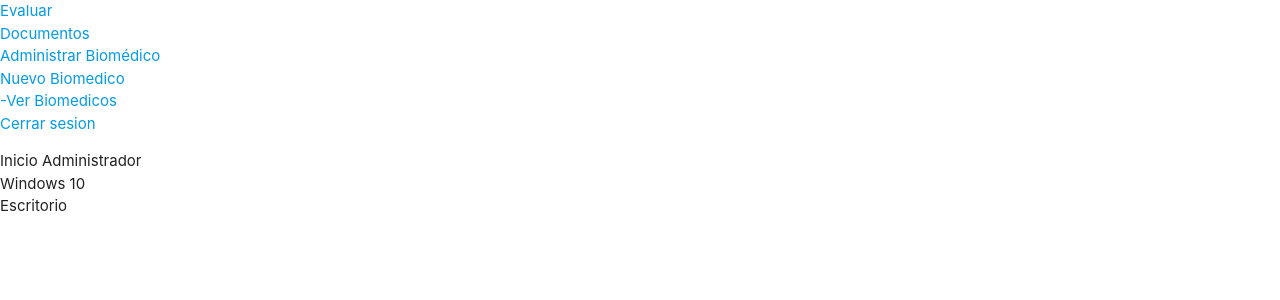
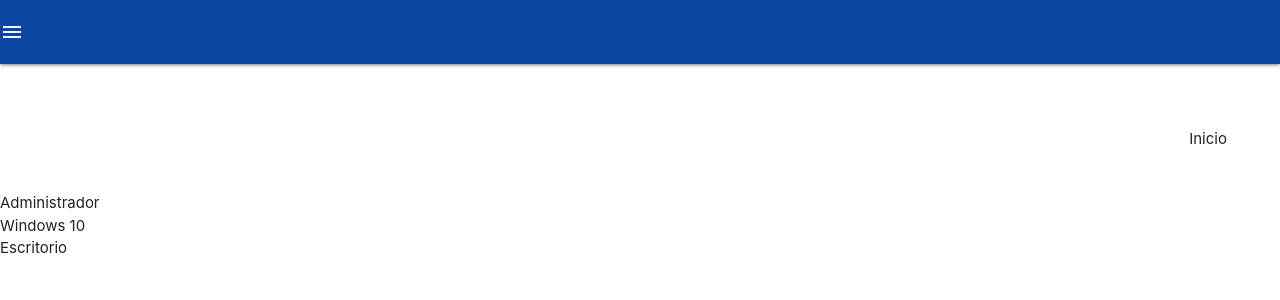
Before and after one commit to angviesc/GesProSoft, a CodeIgniter app: page /database/index.php/sistemactrl/inicioAdm in a window 1280 px wide. Shown: the top 300 px of the page. Run offline with CodeIgniter, Linux system fonts and the light colour scheme; some libraries are stand-ins or nearby versions.

Commit message:
Diseño del menu, Ya se puede editar empleados. Falta la funcion eliminar

```diff
--- a/application/controllers/Sistemactrl.php
+++ b/application/controllers/Sistemactrl.php
@@ -6,11 +6,28 @@ class Sistemactrl extends CI_Controller {
   function __construct(){
     parent::__construct();
 
-    $this->arr_MenAdmin = array('Evaluar' => site_url('Sistemactrl/evaluar_propuestas'),
+
+    $this->arr_MenAdmin = array('Nuevo articulo' =>  array( 'popUp' => site_url('Sistemactrl/nuevoArticulo')),
+                                'Inventario' => array(
+                                      'Nuevo articulo' =>  array( 'popUp' => site_url('Sistemactrl/nuevoArticulo')),
+                                      'Buscar articulo' => site_url('Sistemactrl/buscararticulo'),
+                                      'Ver inventario' => site_url('Sistemactrl/verInventario'),
+                                      'Abrir lista de pedidos' => site_url('Sistemactrl/verPedidos')),
+                                'Stock' => array(
+                                      'Vender stock' => site_url('Sistemactrl/venderStock'),
+                                      'Recibir stock' => site_url('Sistemactrl/verBio'),
+                                      'Pedir stock' => site_url('Sistemactrl/verBio'),
+                                      'Transferir stock' => site_url('Sistemactrl/verBio')),
+                                'Departamentos' => array(
+                                      'Departamento nuevo' => array( 'popUp' => site_url('Sistemactrl/nuevoAlm')),
+                                      'Ver lista de departamentos' => site_url('Sistemactrl/verBio')),
+                                'Almacenes' => array(
+                                      'Nuevo almacen' => array( 'popUp' => site_url('Sistemactrl/nuevoAlm')),
+                                      'Ver Almacenes' => site_url('Sistemactrl/verBio')),
+                                'Administrar Biomédicos' => array(
+                                      'Nuevo Biomedico' => array( 'popUp' => site_url('Sistemactrl/nuevoBio')),
+                                      'Ver Biomedicos' => site_url('Sistemactrl/verBio')),
                                 'Documentos' => site_url('Sistemactrl/documentos_admin'),
-                                'Administrar Biomédico' => array(
-                                      'Nuevo Biomedico' => array( 'popUp' => site_url('Sistemactrl/nuevoBio') ),
-                                      'Ver Biomedicos' => site_url('Sistemactrl/verBio')),
 								                'Cerrar sesion' => site_url('Sistemactrl/cerrar_sesion'));
 
     $this->arr_MenAcademico = array('Nueva solicitud de viáticos' => site_url('Sistemactrl/nuevo_viaje'),
@@ -62,7 +79,8 @@ class Sistemactrl extends CI_Controller {
 
   public function inicioAdm(){
     $this->load->view('encabezado');
-    echo Crear_menu($this->arr_MenAdmin);
+    //echo Crear_menu($this->arr_MenAdmin);
+    echo Crear_menuMaterial('Usuario',$this->arr_MenAdmin);
     echo "Inicio Administrador<br>";
     echo $this->agent->platform()."<br>";
     echo ($this->agent->is_mobile())? "Movil" : "Escritorio";
@@ -102,9 +120,38 @@ class Sistemactrl extends CI_Controller {
                     'id' => 'jump');
 
     $this->load->view('encabezado');
-    echo Crear_menu($this->arr_MenAdmin);
+    echo Crear_menuMaterial('Usuario',$this->arr_MenAdmin);
     $this->load->view('GestionBio/verBiomedicos',$data);
     $this->load->view('pie');
+  }
+
+  public function editarBio(){
+    $id = $this->uri->segment(3);
+    $bio = $this->modeloctrl->consultaBio($id);
+    $data['biomedico'] = $bio[0];
+    $this->load->view('encabezado');
+    $this->load->view('GestionBio/editarBio',$data);
+    $this->load->view('pie');
+  }
+
+  public function actualizarBio(){
+    if ($this->input->post('submitGua')){
+      $empleado = $this->input->post();
+      $id_empleado = $empleado['id_empleado'];
+      /*
+      $usuario = array('usuario' => $empleado['usuario'],
+      'password' => md5($empleado['password']),
+      'tipo' => 2);*/
+      unset ($empleado['id_empleado']);
+      //unset ($empleado['id_us']);
+      //unset ($empleado['password2']);
+      unset ($empleado['submitGua']);
+      $this->modeloctrl->actualizarBio($empleado,$id_empleado);
+      echo '<script language="javascript">
+      window.opener.document.location="verBio/"
+      window.close();
+      </script>';
+    }
   }
 
 #Funciones Biomedico
--- a/application/helpers/navbar_helper.php
+++ b/application/helpers/navbar_helper.php
@@ -36,44 +36,62 @@ function Crear_menu($arr_menu){
   $menu .= '</ul>';
 
   return $menu;
+}
 
-}
-/*
-function Crear_menuMaterial($usuario, $arr_menu, $activo=''){
+function Crear_menuMaterial($usuario, $arr_menu){
+  $atts = array( 'width' => 800, 'height' => 700,
+                 'scrollbars' => 'yes', 'status' => 'yes',
+                 'resizable' => 'yes', 'screenx' => 100,
+                 'screeny' => 100, 'window_name' => '_blank');
+
   $idrop = 1;
   $drop = false;
   $menu = '<header>';
+  #Armamos el drop para escritorio
   while ($item = current($arr_menu)) {
     if (is_array($item)){
+      if (key($item) != 'popUp'){
         while ($subitem = current($item)){
           if ($drop == false){
             $menu .= '<ul id="dropdown'.$idrop.'" class="dropdown-content">';
             $drop = true;
           }
+          if (is_array($subitem)){
+            $menu .= '<li>'.anchor_popup($subitem['popUp'], key($item), $atts).'</li>';
+          }else{
             $menu .= '<li><a href="'.$subitem.'">'.key($item).'</a></li>';
+          }
           next($item);
         }
         $menu .= '</ul>';
         $idrop++;
+      }
     }
     $drop = false;
     next($arr_menu);
   }
   $idrop = 1;
   reset($arr_menu);
-
+#Armamos el drop para Movil
   while ($item = current($arr_menu)) {
     if (is_array($item)){
+      if (key($item) != 'popUp'){
         while ($subitem = current($item)) {
           if ($drop == false){
             $menu .= '<ul id="drop_movil'.$idrop.'" class="dropdown-content">';
             $drop = true;
           }
+          if (is_array($subitem)){
+            $menu .= '<li>'.anchor_popup($subitem['popUp'], key($item), $atts).'</li>';
+          }else{
+
             $menu .= '<li><a href="'.$subitem.'">'.key($item).'</a></li>';
+          }
           next($item);
         }
         $idrop++;
         $menu .= '</ul>';
+      }
     }
     $drop = false;
     next($arr_menu);
@@ -83,20 +101,23 @@ function Crear_menuMaterial($usuario, $arr_menu, $activo=''){
   //echo $menu;  exit;
   $menu .= '<nav>
     <div class="nav-wrapper blue darken-4">
-    <a href="#!" class="brand-logo"><img class="responsive-img" style="width: 150px; padding-top: 3px; padding-left: 2px;" src="'.base_url('assets/img/UNAM_ENES_blanco.png').'" alt=""></a>
     <a href="#" data-activates="mobile-demo" class="button-collapse"><i class="material-icons">menu</i></a>
     <ul class="right hide-on-med-and-down">';
+    //<a href="#!" class="brand-logo"><img class="responsive-img" style="width: 150px; padding-top: 3px; padding-left: 2px;" src="'.base_url('assets/img/UNAM_ENES_blanco.png').'" alt=""></a>
+
 //<div class="marco"><a href="#" class="brand-logo center hide-on-med-and-down">'.$usuario.'</a></div>
 //<div class="brand-logo center hide-on-med-and-down marco">'.$usuario.'</div>
 
     while ($item = current($arr_menu)) {
+
       if (is_array($item)){
+        if (key($item) == 'popUp'){
+          $menu .= '<li>'.anchor_popup($item['popUp'], key($arr_menu), $atts).'</li>';
+        }else{
           $menu .= '<li><a class="dropdown-button" href="#!" data-activates="dropdown'.$idrop.'">'.key($arr_menu).'<i class="material-icons right">arrow_drop_down</i></a></li>';
           $idrop++;
+        }
       }else
-        if (key($arr_menu) == $activo)
-          $menu .= '<li class="active"><a href="'.$item.'">'.key($arr_menu).'</a></li>';
-        else
           $menu .= '<li><a href="'.$item.'">'.key($arr_menu).'</a></li>';
       next($arr_menu);
       }
@@ -105,12 +126,13 @@ function Crear_menuMaterial($usuario, $arr_menu, $activo=''){
     $menu .= '</ul><ul class="side-nav" id="mobile-demo"><li><span class="black-text" style="padding-left: 20px;">'.$usuario.'</span></li><li><div class="divider"></div></li>';
     while ($item = current($arr_menu)) {
       if (is_array($item)){
+        if (key($item) == 'popUp'){
+          $menu .= '<li>'.anchor_popup($item['popUp'], key($arr_menu), $atts).'</li>';
+        }else{
           $menu .= '<li><a class="dropdown-button" href="#!" data-activates="drop_movil'.$idrop.'">'.key($arr_menu).'<i class="material-icons right">arrow_drop_down</i></a></li>';
           $idrop++;
+        }
       }else
-        if (key($arr_menu) == $activo)
-          $menu .= '<li class="active"><a href="'.$item.'">'.key($arr_menu).'</a></li>';
-        else
           $menu .= '<li><a href="'.$item.'">'.key($arr_menu).'</a></li>';
       next($arr_menu);
       }
@@ -121,4 +143,3 @@ function Crear_menuMaterial($usuario, $arr_menu, $activo=''){
 
   return $menu;
 }
-*/
--- a/application/models/Modeloctrl.php
+++ b/application/models/Modeloctrl.php
@@ -42,4 +42,18 @@ class Modeloctrl extends CI_Model{
 		return json_decode(json_encode($res->result()), True);
 	}
 
+	function consultaBio($id){
+		$this->db->where('u.id', $id);
+		$this->db->where('u.activo', 1);
+		$this->db->join('empleados e', 'u.id_empleado = e.id','inner');
+		$res = $this->db->get('usuarios u');
+
+		return json_decode(json_encode($res->result()), True);
+	}
+
+	function actualizarBio($empleado,$id){
+		$this->db->where('id',$id);
+		$this->db->update('empleados',$empleado);
+	}
+
 }
--- a/application/views/GestionBio/verBiomedicos.php
+++ b/application/views/GestionBio/verBiomedicos.php
@@ -1,7 +1,7 @@
 <div class="container">
   <?= anchor_popup('Sistemactrl/nuevoBio', 'Nuevo', $atts) ?>
-  <a href="#">Editar </a>
-  <a href="#">Eliminar </a>
+  <a href="#" onclick="ventanaFlotante(this)" name="editarBio">Editar</a>
+  <a href="#" onclick="ventanaFlotante(this)" name="eliminarBio">Eliminar</a>
   <table class="bordered highlight">
     <thead>
       <tr>
@@ -23,3 +23,5 @@
     </tbody>
   </table>
 </div>
+<input type="hidden" name="id_activo" id="id_activo" value="" />
+<input type="hidden" name="link" id="link" value="<?=site_url('Sistemactrl')?>" />
--- a/assets/js/scripts.js
+++ b/assets/js/scripts.js
@@ -1,5 +1,13 @@
 function cerrarVentana(){
   window.close();
+}
+
+function ventanaFlotante(ventana){
+  //$(ventana).attr('href',$('#link')+'/'+$(ventana).attr('name'));
+  window.open($('#link').val()+'/'+$(ventana).attr('name')+'/'+$('#id_activo').val(),
+              '_blank',
+              'width=800,height=700,scrollbars=yes,menubar=no,status=yes,resizable=yes,screenx=100,screeny=100');
+              return false;
 }
 
 $('tbody tr').on('click',function (){
@@ -7,5 +15,8 @@ $('tbody tr').on('click',function (){
   $(this).children('td').addClass( "active-bio" );
   //$('#jump').attr('href','2');
   //alert($('#jump').attr('onclick'));
-  //alert($(this).children('input').val())
+  $('#id_activo').val($(this).children('input').val());
 });
+
+//Inizializando elementos
+$(".button-collapse").sideNav();
```
Also changed, not shown: application/views/GestionBio/editarBio.php (added, +59 -0 lines). Lines whose indentation alone changed are shown as unchanged.
